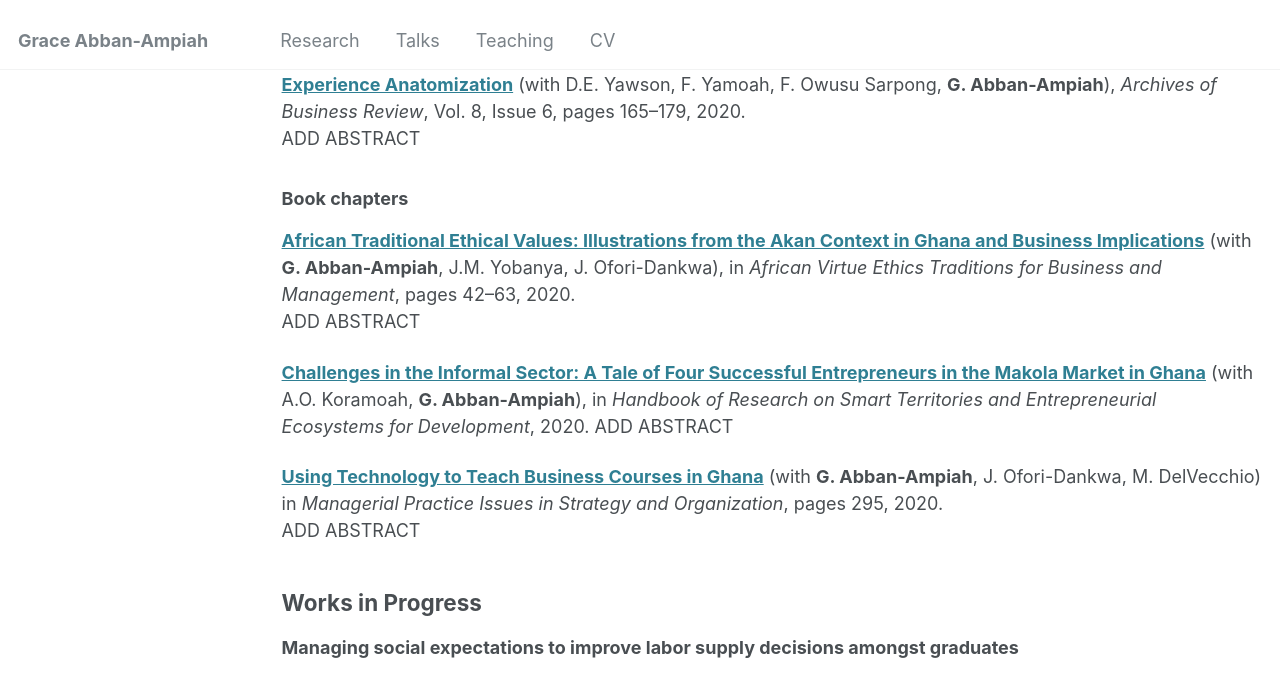
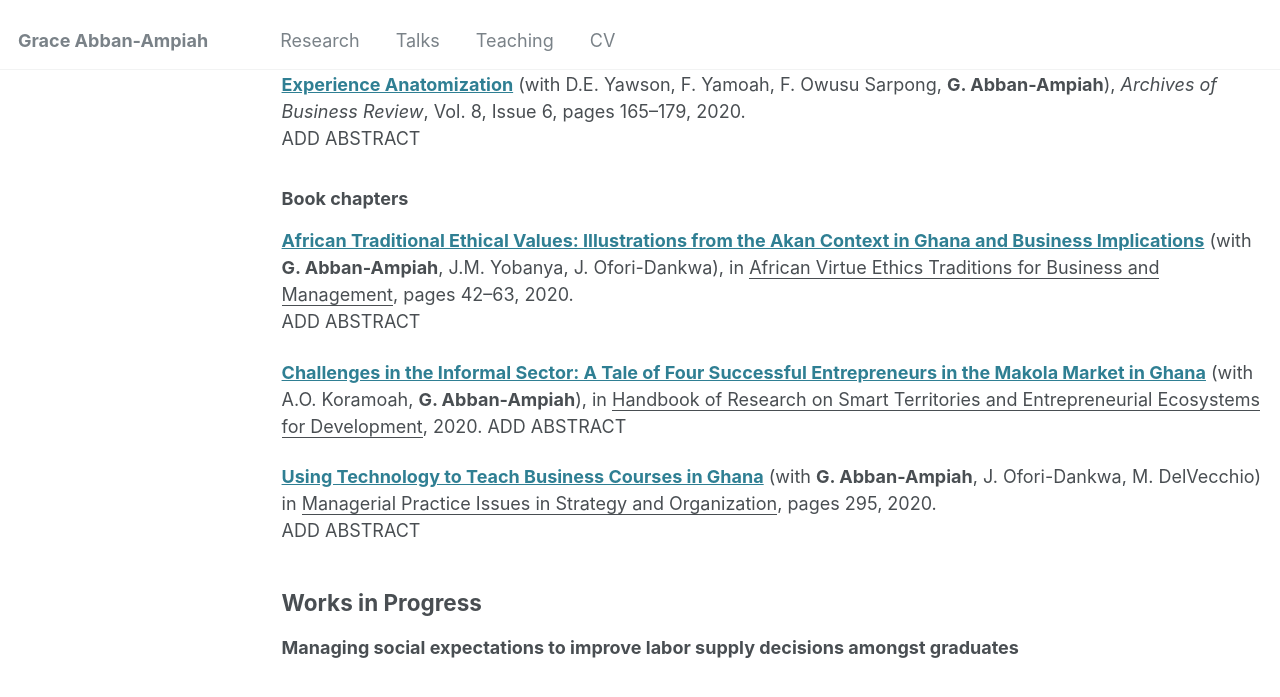
Before and after one commit to gabban-ampiah/gabban-ampiah.github.io, a Jekyll site: the page built from _pages/research.md, in a window 1280 px wide and 900 px high, scrolled down 425 px. Shown: the top 697 px of the window. Built offline with Jekyll 4.4.1, drawn with Linux system fonts in a browser that asks for light colours.

```diff
--- a/_pages/research.md
+++ b/_pages/research.md
@@ -25,13 +25,13 @@ ADD ABSTRACT
 
 ### Book chapters
 
-[**African Traditional Ethical Values: Illustrations from the Akan Context in Ghana and Business Implications**](/files/ppaper1.pdf) (with **G. Abban-Ampiah**, J.M. Yobanya, J. Ofori-Dankwa), in *African Virtue Ethics Traditions for Business and Management*, pages 42–63, 2020.
+[**African Traditional Ethical Values: Illustrations from the Akan Context in Ghana and Business Implications**](/files/ppaper1.pdf) (with **G. Abban-Ampiah**, J.M. Yobanya, J. Ofori-Dankwa), in <u>African Virtue Ethics Traditions for Business and Management</u>, pages 42–63, 2020.
 ADD ABSTRACT
 
-[**Challenges in the Informal Sector: A Tale of Four Successful Entrepreneurs in the Makola Market in Ghana**](/files/ppaper1.pdf) (with A.O. Koramoah, **G. Abban-Ampiah**), in *Handbook of Research on Smart Territories and Entrepreneurial Ecosystems for Development*, 2020.
+[**Challenges in the Informal Sector: A Tale of Four Successful Entrepreneurs in the Makola Market in Ghana**](/files/ppaper1.pdf) (with A.O. Koramoah, **G. Abban-Ampiah**), in <u>Handbook of Research on Smart Territories and Entrepreneurial Ecosystems for Development</u>, 2020.
 ADD ABSTRACT
 
-[**Using Technology to Teach Business Courses in Ghana**](/files/ppaper1.pdf) (with **G. Abban-Ampiah**, J. Ofori-Dankwa, M. DelVecchio) in *Managerial Practice Issues in Strategy and Organization*, pages 295, 2020.
+[**Using Technology to Teach Business Courses in Ghana**](/files/ppaper1.pdf) (with **G. Abban-Ampiah**, J. Ofori-Dankwa, M. DelVecchio) in <u>Managerial Practice Issues in Strategy and Organization</u>, pages 295, 2020.
 ADD ABSTRACT
 
 ## Works in Progress
```
